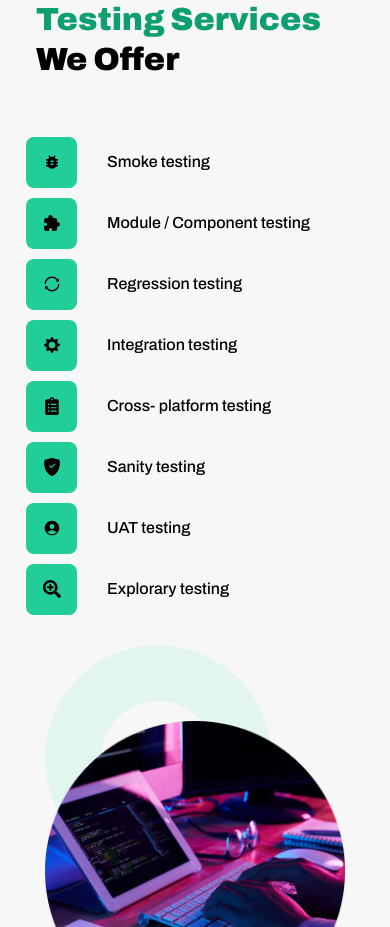
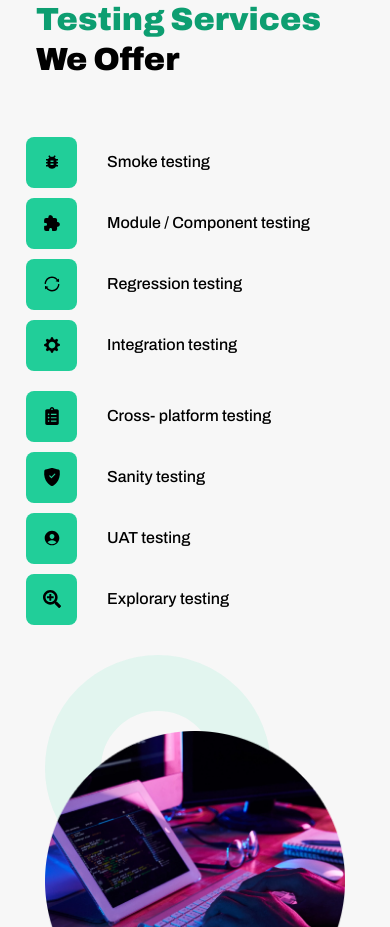
Before and after one commit to a11ysolutions/website, a React (Create React App) app: page /functional in a window 390 px wide. Shown: the part 5520-6447 px from the top of the page. Built offline with nearby package versions, Linux system fonts and the light colour scheme.

Commit message:
fix: update functional-testing-services section in functional/tablet

```diff
--- a/src/Components/Functional/Functional.js
+++ b/src/Components/Functional/Functional.js
@@ -220,15 +220,19 @@ function Functional() {
             color2Text="We Offer"
           ></BicolorTitledText>
 
-          <div className='checked-with-icons'>
+          <div className='checked-items'>
+            <div>
               <CheckedItem icon={BUG_ICON} >Smoke testing</CheckedItem>
               <CheckedItem icon={PUZZLE_ICON}>Module / Component testing</CheckedItem>
               <CheckedItem icon={SYNC_ICON}>Regression testing</CheckedItem>
               <CheckedItem icon={GEAR_ICON}>Integration testing</CheckedItem>
+            </div>
+            <div>
               <CheckedItem icon={CLIPBOARD_ICON}>Cross- platform testing</CheckedItem>
               <CheckedItem icon={SHIELD_ICON}>Sanity testing</CheckedItem>
               <CheckedItem icon={PERSON_ICON}>UAT testing</CheckedItem>
               <CheckedItem icon={SEARCH_ICON}>Explorary testing</CheckedItem>
+            </div>
           </div>
         </div>
 
```
Lines whose indentation alone changed are shown as unchanged.
